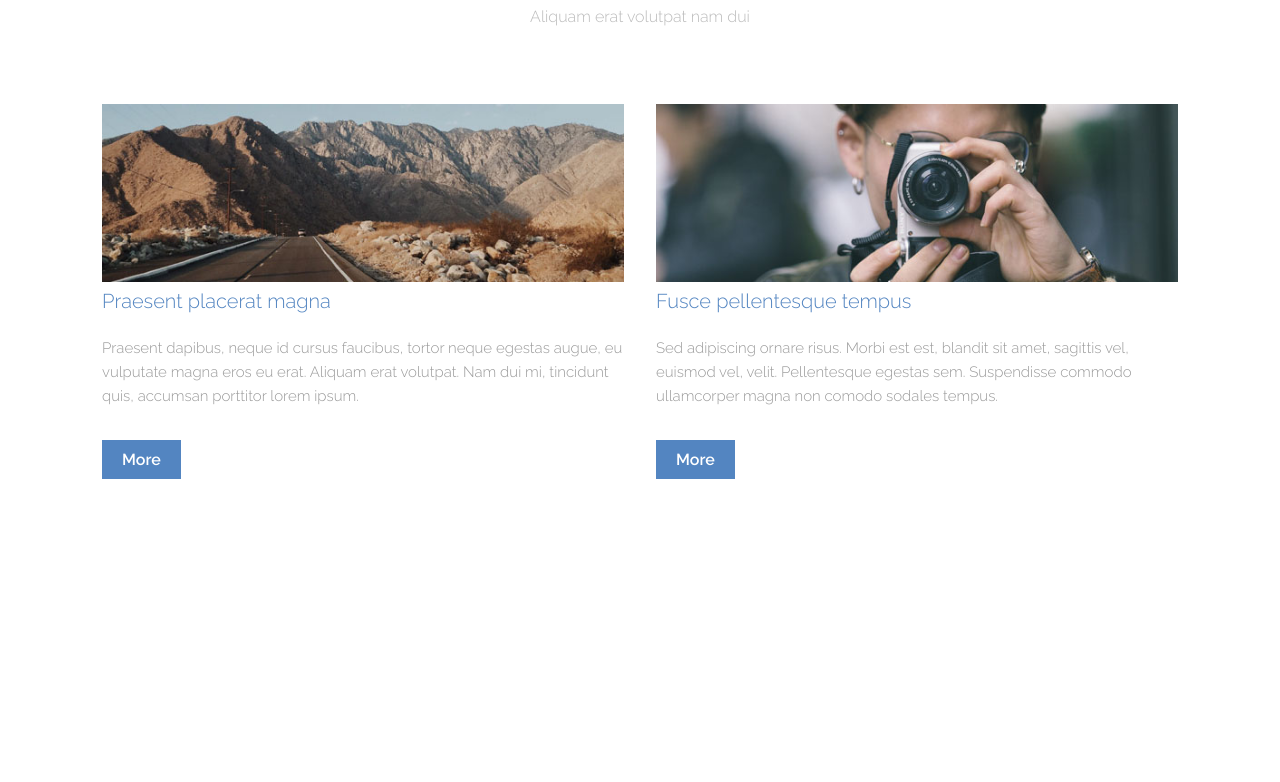
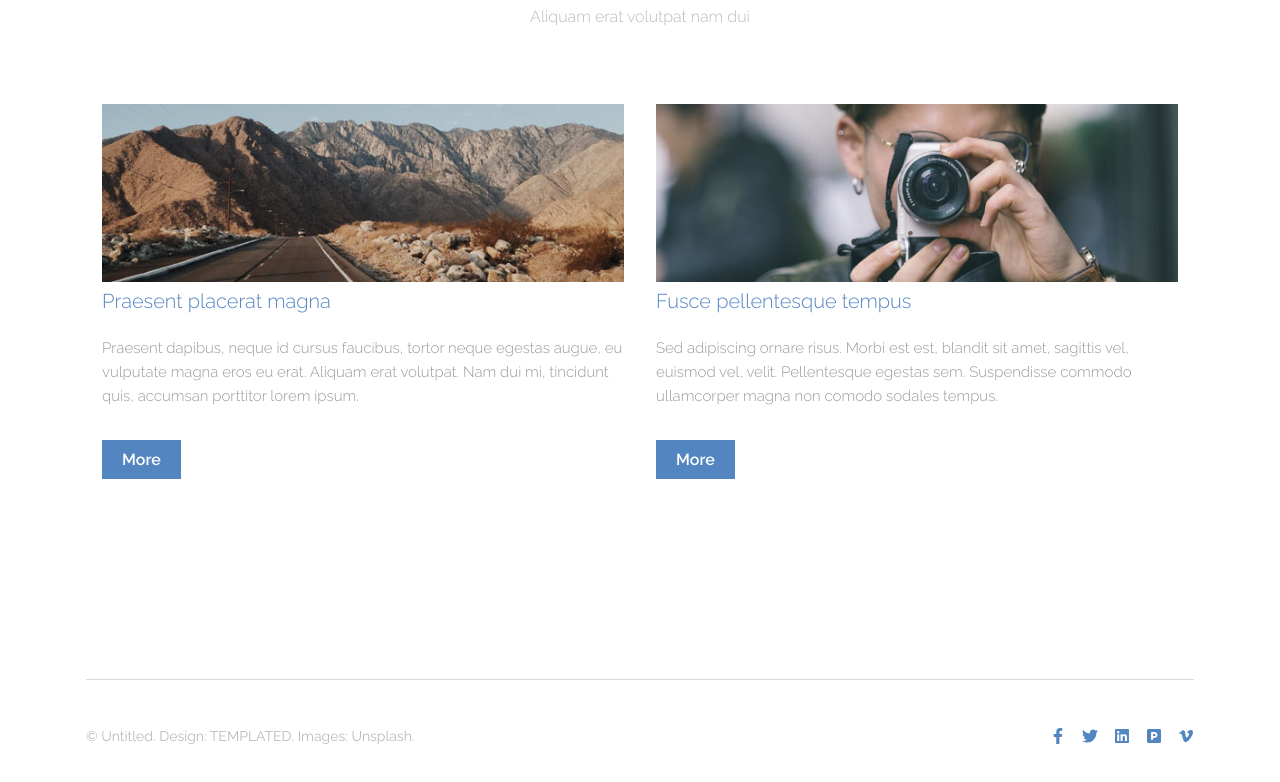
Before and after one commit to otaviojneto/themetheory, a React (Create React App) app: page / in a window 1280 px wide. Shown: the part 1674-2456 px from the top of the page. Before the commit the page ends 2353 px from the top, so only its background shows below. Built offline with nearby package versions, Linux system fonts and the light colour scheme; the HTML template or start-up script is replaced by a standard one.

Commit message:
terminando a parte do footer

```diff
--- /dev/null
+++ b/src/sections/footer/index.jsx
@@ -0,0 +1,95 @@
+import React, { Component } from 'react';
+import Text from '../../components/text';
+import Colors from '../../styles/colors';
+import { Container } from '../../styles/grid';
+import {
+    FaFacebookF,
+    FaTwitter,
+    FaLinkedin,
+    FaParking,
+    FaVimeoV,
+} from 'react-icons/fa';
+import Box, { List } from './styles';
+
+export default class Footer extends Component {
+    state = {
+        midias: [
+            {
+                name: 'Facebook',
+                link: '#Facebook',
+            },
+            {
+                name: 'Twitter',
+                link: '#Twitter',
+            },
+            {
+                name: 'Linkedin',
+                link: '#Linkedin',
+            },
+            {
+                name: 'Pointerest',
+                link: '#Pointerest',
+            },
+            {
+                name: 'Vimeo',
+                link: '#Vimeo',
+            },
+        ],
+    };
+
+    render() {
+        return (
+            <Container>
+                <Box>
+                    <Text
+                        weigth={300}
+                        size={14}
+                        lineHeigth={23}
+                        color={Colors.success}
+                    >
+                        © Untitled. Design: TEMPLATED. Images: Unsplash.
+                    </Text>
+
+                    <List>
+                        {this.state.midias.map((item, index) => {
+                            let icon = '';
+
+                            switch (item.name) {
+                                case 'Facebook':
+                                    icon = <FaFacebookF />;
+                                    break;
+                                case 'Twitter':
+                                    icon = <FaTwitter />;
+                                    break;
+                                case 'Linkedin':
+                                    icon = <FaLinkedin />;
+                                    break;
+                                case 'Pointerest':
+                                    icon = <FaParking />;
+                                    break;
+                                case 'Vimeo':
+                                    icon = <FaVimeoV />;
+                                    break;
+
+                                default:
+                                    break;
+                            }
+
+                            return (
+                                <li key={index} className="item">
+                                    <a
+                                        className="link"
+                                        href={item.link}
+                                        title={item.name}
+                                    >
+                                        {icon}
+                                    </a>
+                                </li>
+                            );
+                        })}
+                    </List>
+                </Box>
+            </Container>
+        );
+    }
+}
--- /dev/null
+++ b/src/sections/footer/styles.js
@@ -0,0 +1,28 @@
+import styled from 'styled-components';
+import Colors from '../../styles/colors';
+const Box = styled.div`
+    border-top: 1px solid ${Colors.transparent};
+    display: flex;
+    justify-content: space-between;
+    padding-bottom: 48px;
+    padding-top: 48px;
+`;
+
+export const List = styled.ul`
+    display: flex;
+
+    .item {
+        margin-right: 16px;
+
+        &:last-of-type {
+            margin-right: 0;
+        }
+
+        .link {
+            color: ${Colors.primary};
+            cursor: pointer;
+        }
+    }
+`;
+
+export default Box;
--- a/src/styles/colors.js
+++ b/src/styles/colors.js
@@ -8,7 +8,8 @@ const Colors = {
     warning: '#eccc68',
     white: '#ffffff',
     greyFast: '#9a9a9a',
-    lightOpacity: `#ffffff4D`,
+    lightOpacity: '#ffffff4D',
+    transparent: '#dbdbdb',
 };
 
 export const Opacity = {
--- a/src/views/home/index.jsx
+++ b/src/views/home/index.jsx
@@ -10,6 +10,7 @@ import pic06 from '../../assets/images/pic06.jpg';
 import Posts from '../../sections/post';
 import React, { Component } from 'react';
 import Team from '../../sections/team';
+import Footer from '../../sections/footer';
 
 export default class Home extends Component {
     state = {
@@ -108,6 +109,8 @@ export default class Home extends Component {
                     subtitle={'Aliquam erat volutpat nam dui'}
                     title={'Nunc Dignissim'}
                 />
+
+                <Footer />
             </>
         );
     }
```
